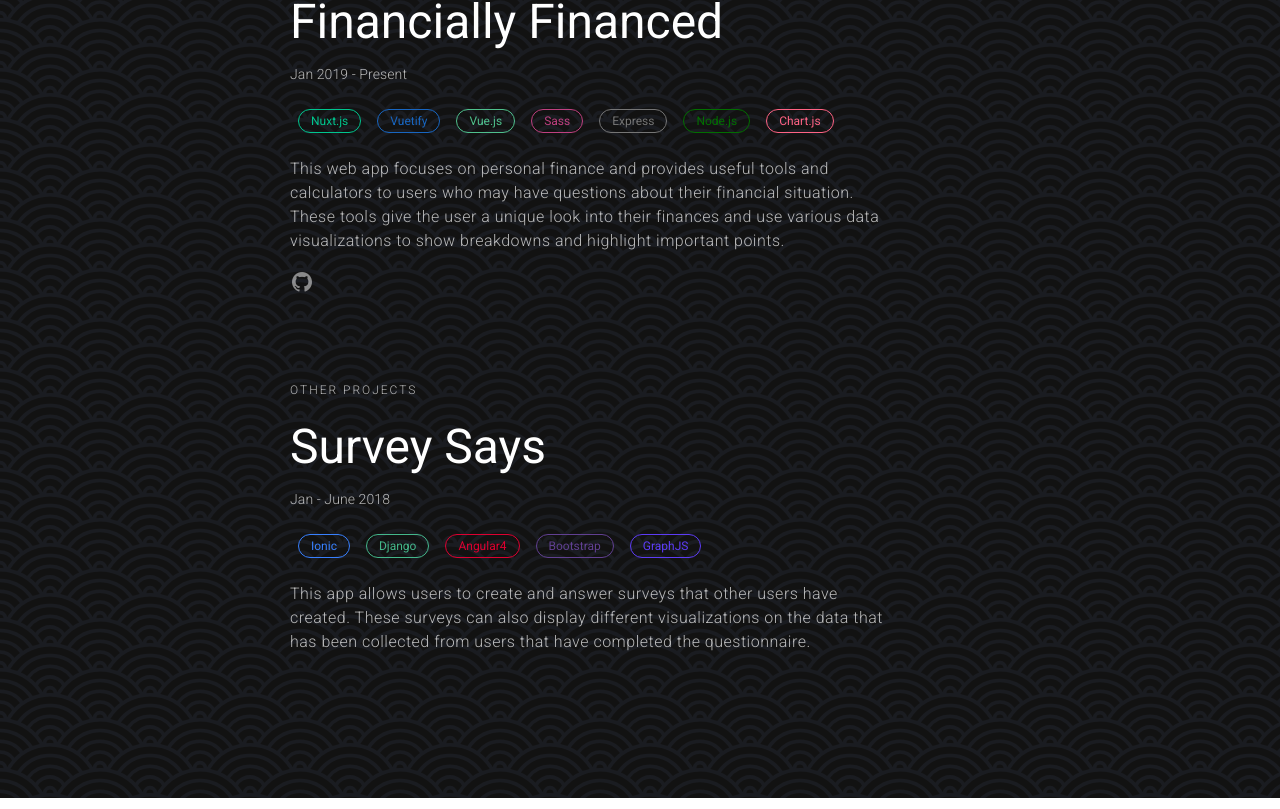
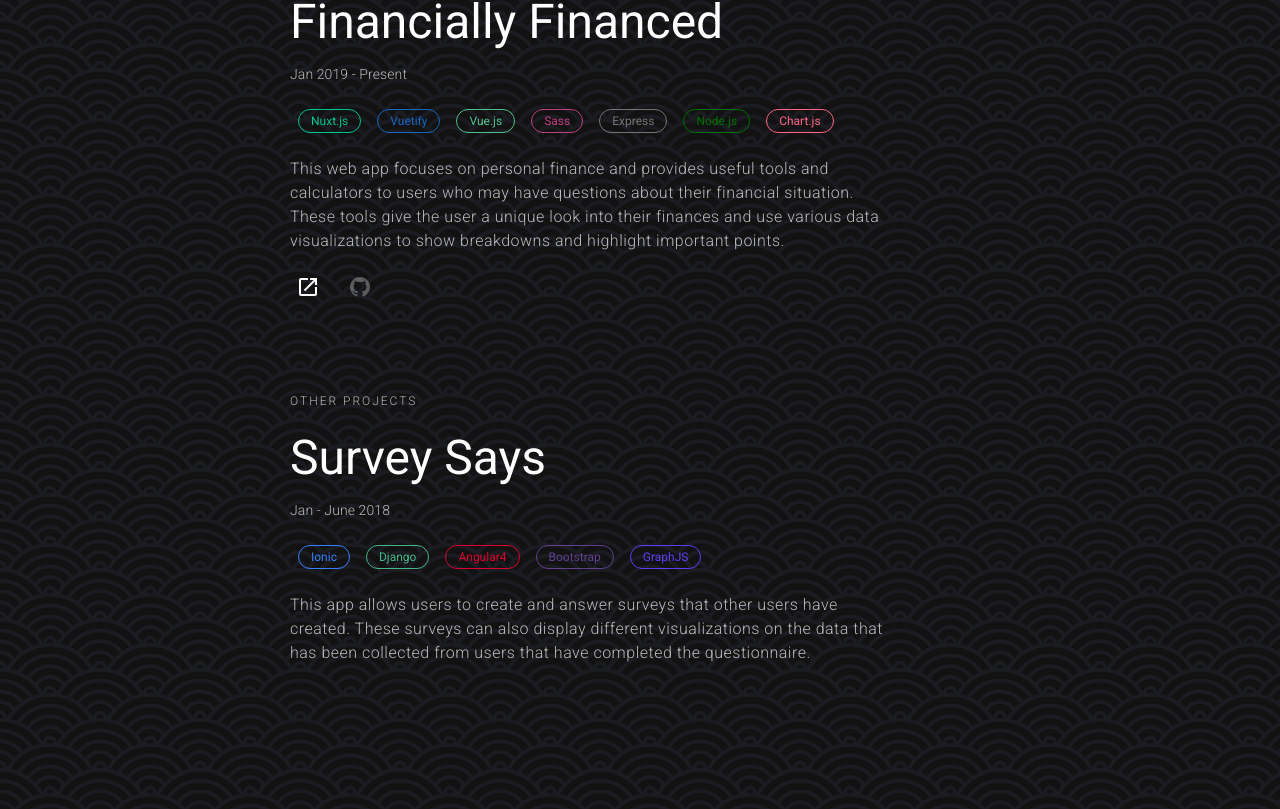
Before and after one commit to ahuff1315/anastasia-huff, a Nuxt app: page / in a window 1280 px wide. Shown: the part 707-1516 px from the top of the page. Built offline with nearby package versions, Linux system fonts and the light colour scheme.

Commit message:
update tooltips under financially financed

```diff
--- a/pages/index.vue
+++ b/pages/index.vue
@@ -54,15 +54,25 @@
         important points.
       </p>
       <div class="d-flex">
-        <v-tooltip right>
-          <span>Private repo</span>
+        <v-tooltip bottom>
           <template v-slot:activator="{ on }">
             <div v-on="on">
-              <v-icon disabled>
-                mdi-github
-              </v-icon>
+              <v-btn icon to="https://financiallyfinanced.com/" target="_blank">
+                <v-icon>mdi-launch</v-icon>
+              </v-btn>
             </div>
           </template>
+          <span>View live site</span>
+        </v-tooltip>
+        <v-tooltip bottom>
+          <template v-slot:activator="{ on }">
+            <div class="ml-4" v-on="on">
+              <v-btn disabled icon>
+                <v-icon>mdi-github</v-icon>
+              </v-btn>
+            </div>
+          </template>
+          <span>Code in private repo</span>
         </v-tooltip>
       </div>
     </div>
```
